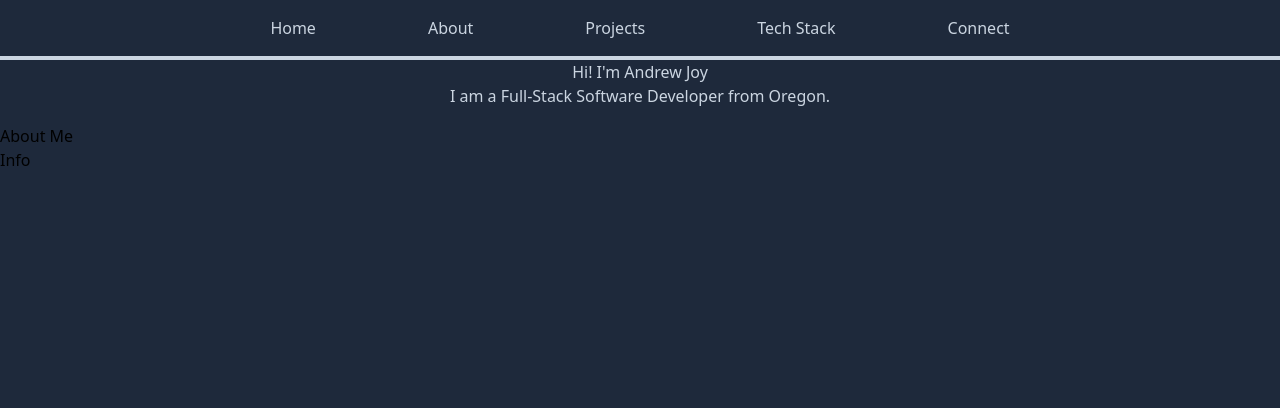
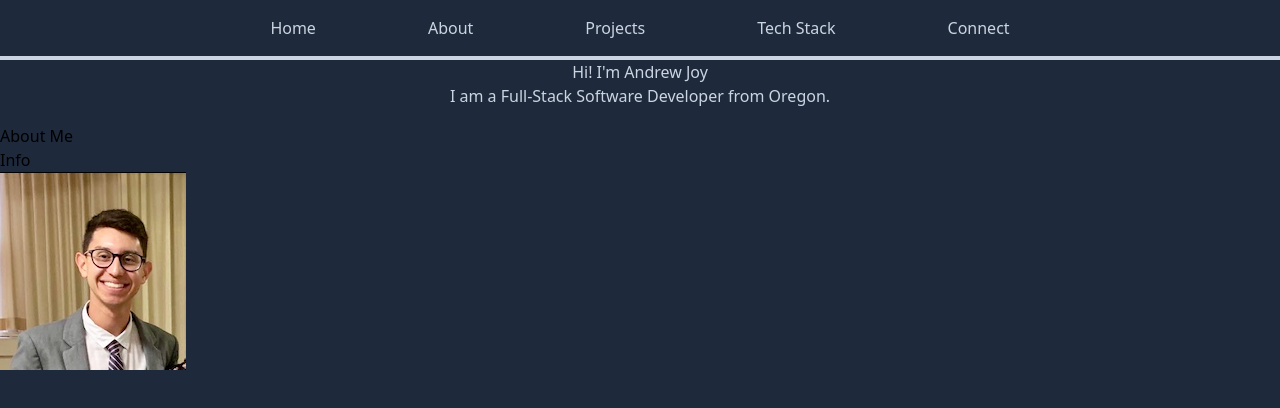
Before and after one commit to ajoy267/portfolio, a React app: page / in a window 1280 px wide. Shown: the top 408 px of the page. Built offline with nearby package versions, Linux system fonts and the light colour scheme.

Commit message:
added picture on about section

```diff
--- a/src/components/About/About.jsx
+++ b/src/components/About/About.jsx
@@ -1,10 +1,12 @@
 import React from 'react';
+import headshot from '../../assets/headshot.png';
 
 export default function About() {
   return (
     <div>
       <h3>About Me</h3>
       <p>Info</p>
+      <img src={headshot} alt="Profile Picture" />
     </div>
   );
 }
```
